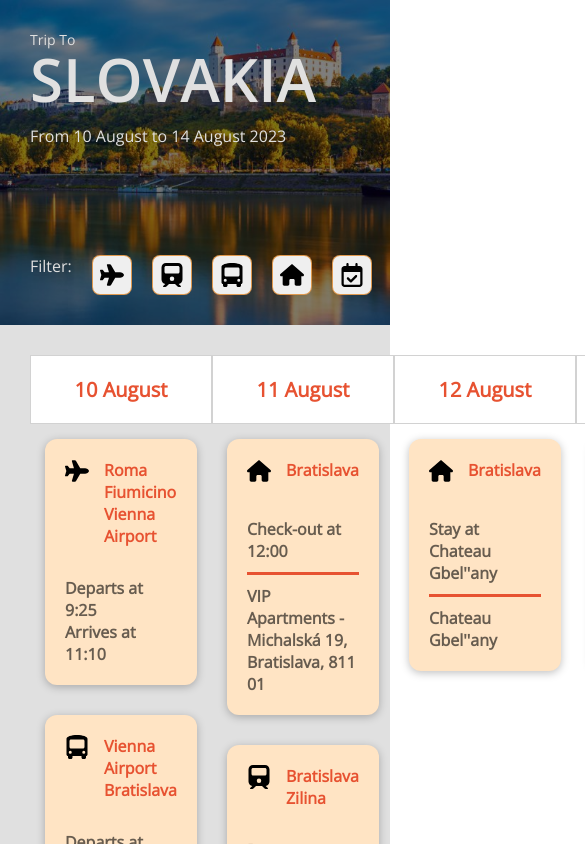
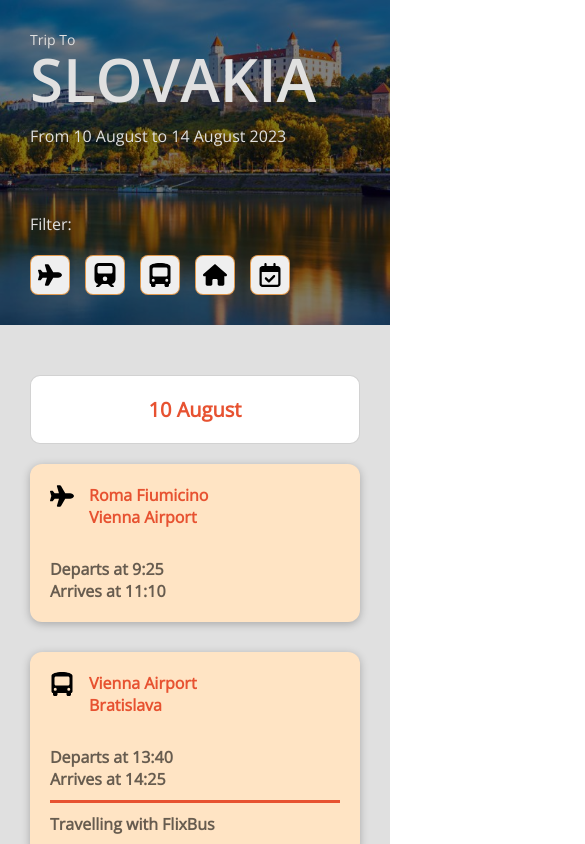
Before and after one commit to MartSe1991/TripPlanner, a React (Vite) app: page / in a window 390 px wide. Shown: the top 844 px of the page, 585 px wide, since content can reach past the window. Built offline with nearby package versions, Linux system fonts and the light colour scheme.

Commit message:
media queries

```diff
--- a/src/components/Container.module.scss
+++ b/src/components/Container.module.scss
@@ -1,4 +1,5 @@
 @import "../colors.scss";
+@import "../shared.scss";
 
 .container {
   border-radius: 12px;
--- a/src/components/Filter.jsx
+++ b/src/components/Filter.jsx
@@ -55,6 +55,7 @@ const Filter = () => {
   return (
     <div className={classes.icons}>
       <div>Filter:</div>
+      <div className={classes.buttons}>
         {filterElements.map((elem, key) => {
           return (
             <FilterButton
@@ -69,6 +70,7 @@ const Filter = () => {
           );
         })}
       </div>
+    </div>
   );
 };
 
--- a/src/components/FilterButton.module.scss
+++ b/src/components/FilterButton.module.scss
@@ -1,10 +1,16 @@
 @import "../colors.scss";
+@import "../shared.scss";
 
 .icons {
   display: flex;
+  flex-direction: column;
   justify-content: flex-start;
   gap: 20px;
   margin-top: 30px;
+
+  @media (min-width: $mobile_breakpoint) {
+    flex-direction: row;
+  }
 }
 
 button {
@@ -30,3 +36,8 @@ button {
     }
   }
 }
+
+.buttons {
+  display: flex;
+  gap: 15px;
+}
--- a/src/containers/Body.module.scss
+++ b/src/containers/Body.module.scss
@@ -1,7 +1,9 @@
 @import "../colors.scss";
+@import "../shared.scss";
 
 .dates {
   display: flex;
+  flex-direction: column;
   padding: 0px 30px 30px;
   section {
     flex-grow: 1; // l'elemento prendere piú spazio possibile, se c'é
@@ -19,11 +21,24 @@
       background-color: $white;
     }
   }
+
+  @media (min-width: $mobile_breakpoint) {
+    flex-direction: row;
+    gap: 30px;
+  }
+
+  section {
+    .single_date {
+      margin-top: 20px;
+      border-radius: 10px;
+      width: auto;
+    }
+  }
 }
 
 .cards {
   display: flex;
   flex-direction: column;
   row-gap: 30px;
-  padding: 15px 15px 0px;
+  padding-top: 20px;
 }
--- /dev/null
+++ b/src/shared.scss
@@ -0,0 +1 @@
+$mobile_breakpoint: 768px;
```
Lines whose indentation alone changed are shown as unchanged.
